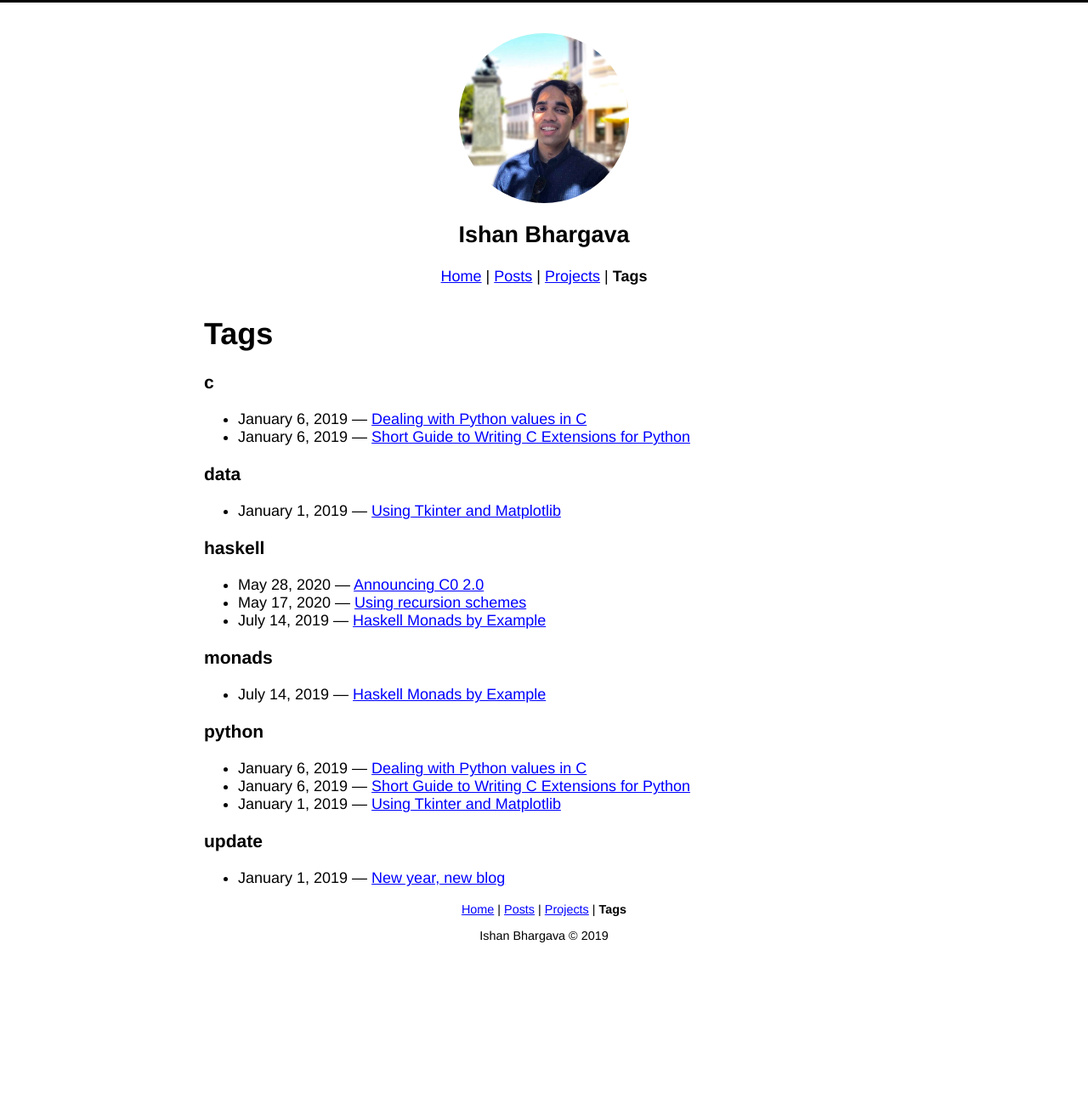
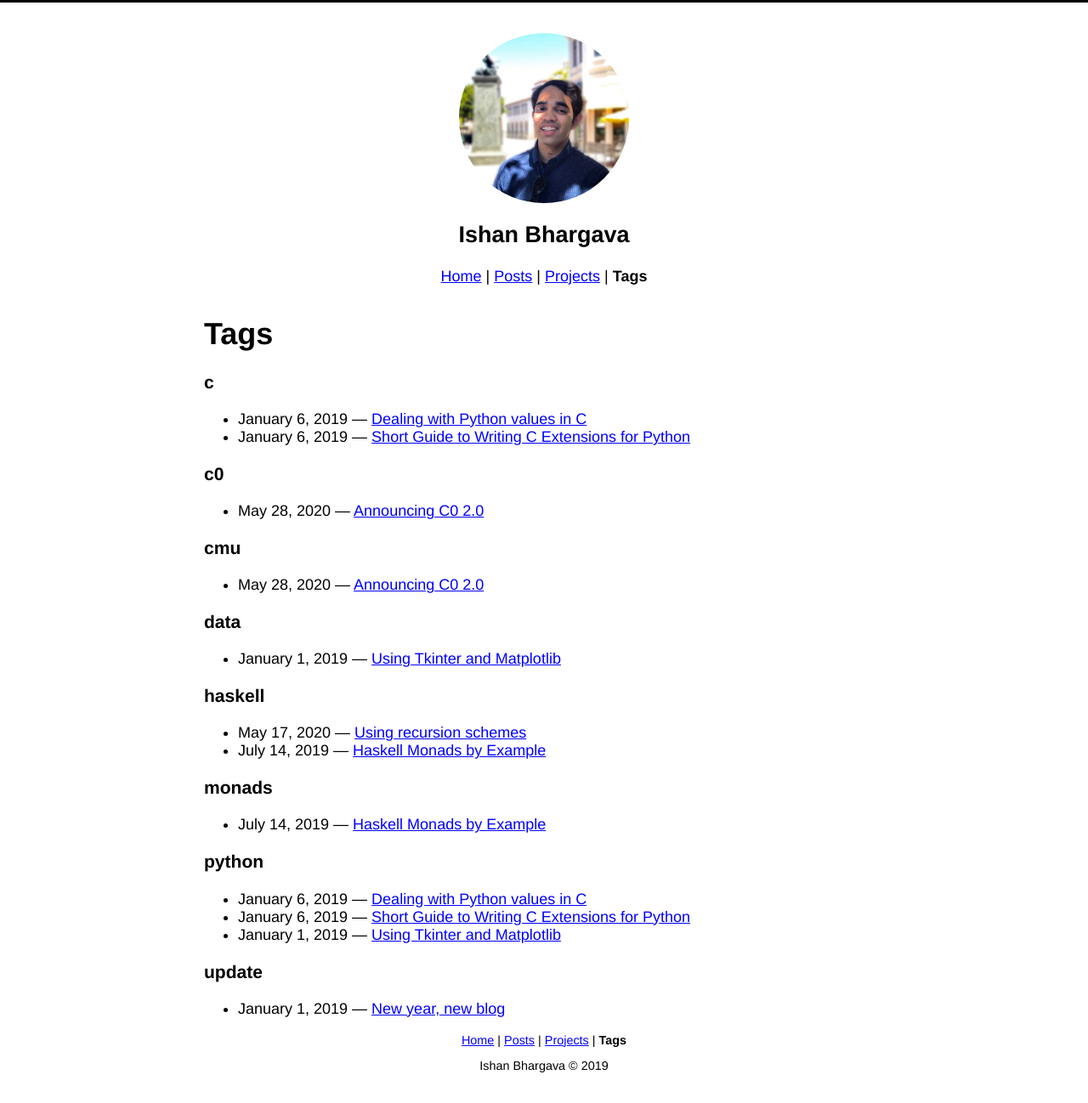
Before and after one commit to ishantheperson/ishantheperson.github.io, a Jekyll site: the page built from tags.html, in a window 1280 px wide. Shown: the whole page at 85% size. Built offline with Jekyll 4.4.1, drawn with Linux system fonts in a browser that asks for light colours; before the commit the page ends 1145 px from its top, so only the background shows below that; part of the change alters nothing that is shown.

Commit message:
Update 2020-05-28-c0-2.md

```diff
--- a/_posts/2020-05-28-c0-2.md
+++ b/_posts/2020-05-28-c0-2.md
@@ -2,8 +2,10 @@
 layout: post
 title: "Announcing C0 2.0"
 date: 2020-05-28 14:26:00
-tags: haskell
+tags: c0 cmu
 ---
+
+In this post, I'll walk through the key additions and enhancements made to the CC0 compiler, as well as sharing some of the discussions we had along the way.
 
 <style type="text/css">
 pre { white-space: pre-wrap; }
@@ -295,8 +297,6 @@ pre { white-space: pre-wrap; }
 span { display: inline-block; }
 */
 </style>
-
-In this post, I'll walk through the key additions and enhancements made to the CC0 compiler, as well as sharing some of the discussions we had along the way.
 
 C0 is designed to be used by people who may not have a lot of programming experiencing. When adding features, it's important to weigh the added expressiveness with the added complexity. My personal opinion on this matter is that C0 should not be more difficult to program in than C. So that's why we've added things like `printf` and backtraces, as these are available in C either natively or through easily accessible tools e.g. `valgrind`.
 
```
